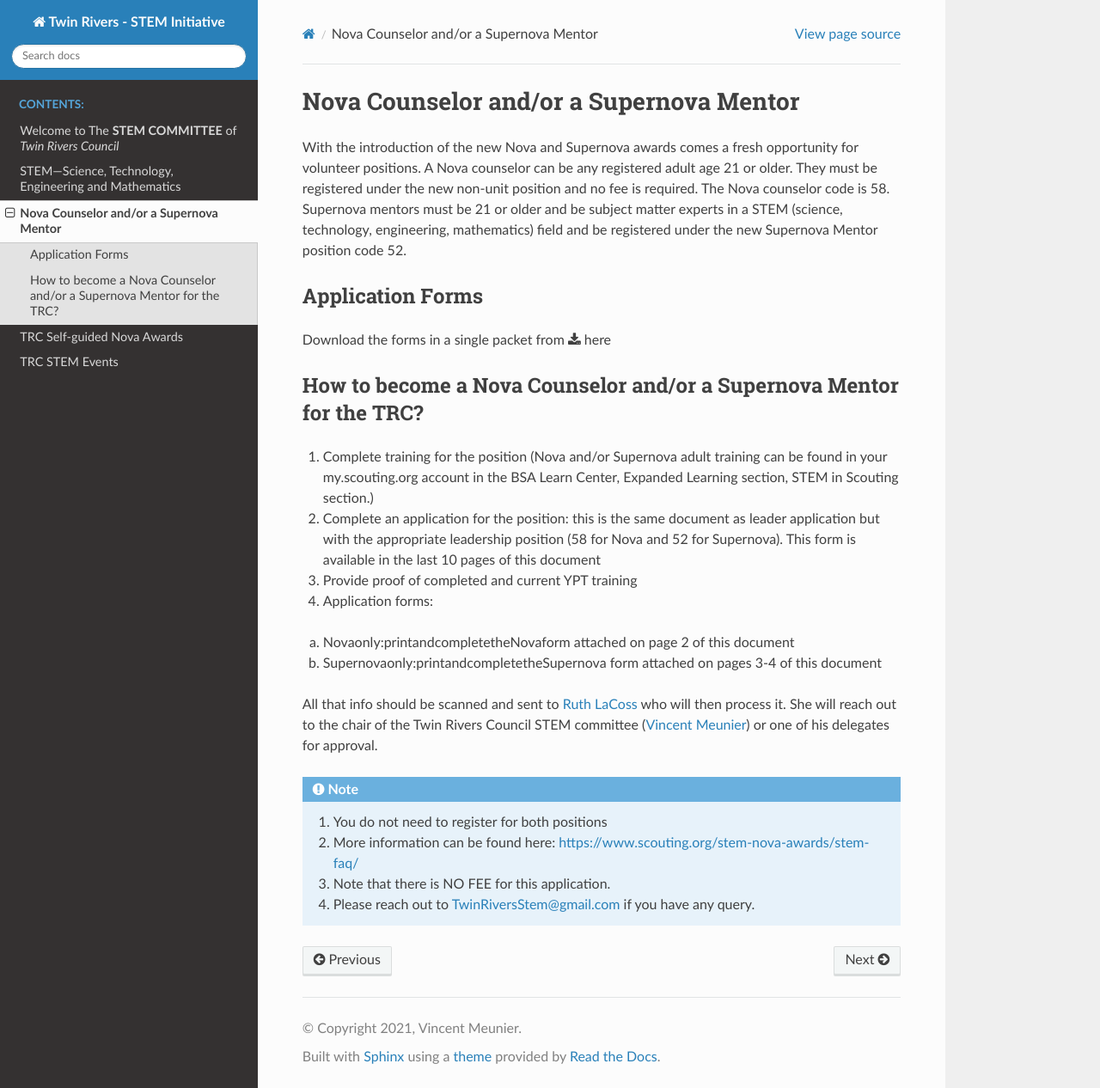
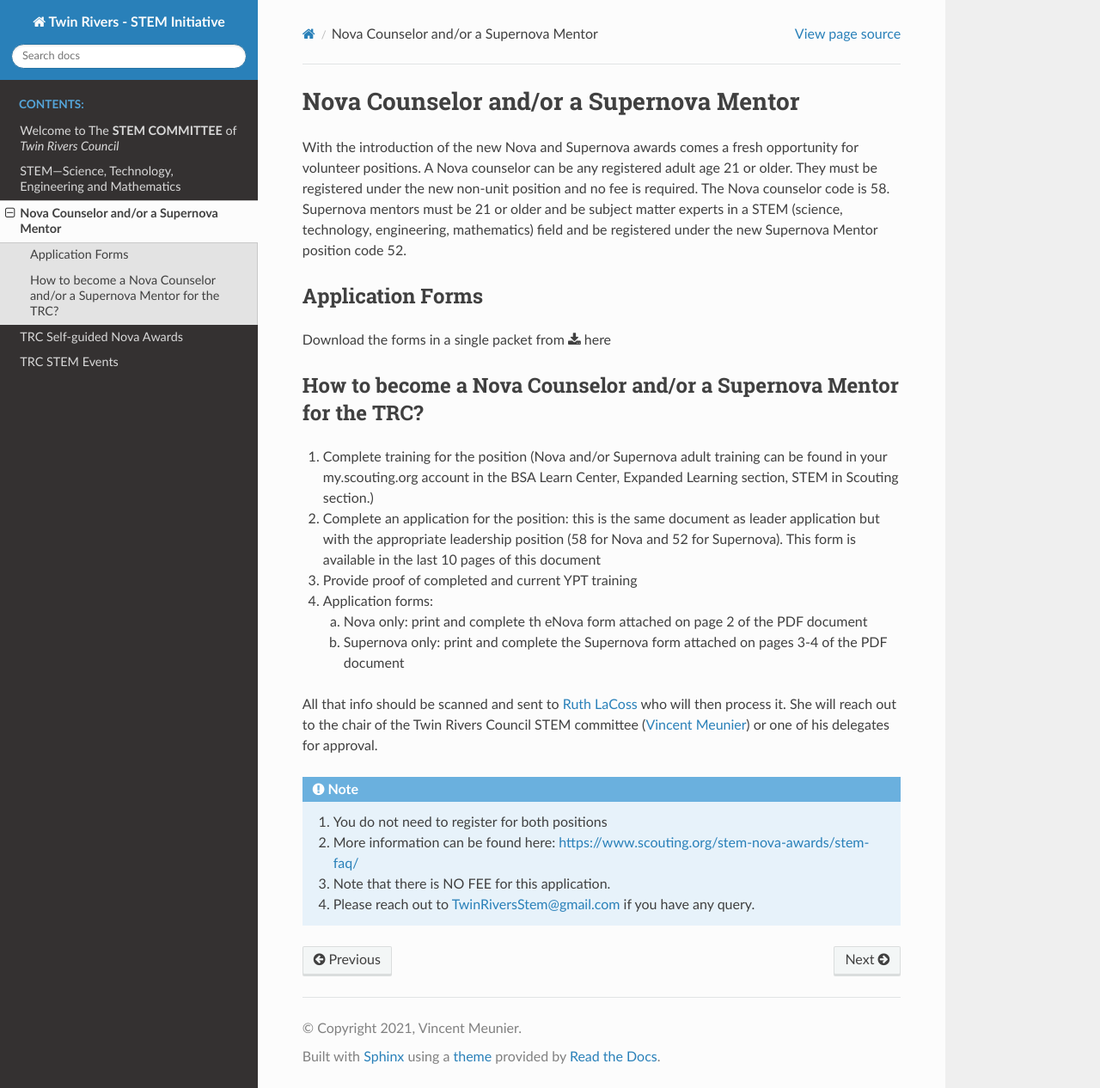
Before and after one commit to meuniv/TRCSTEM, a Sphinx documentation site: the page built from source/becomingacounselor.rst, in a window 1280 px wide and 1266 px high. Shown: the whole window at 86% size. Built offline with Sphinx 7.4.7 and the Read the Docs theme 2.0.0, drawn with Linux system fonts in a browser that asks for light colours.

```diff
--- a/source/becomingacounselor.rst
+++ b/source/becomingacounselor.rst
@@ -19,8 +19,8 @@
 
 4) Application forms:
 
-(a) Novaonly:printandcompletetheNovaform attached on page 2 of this document
-(b) Supernovaonly:printandcompletetheSupernova form attached on pages 3-4 of this document
+   (a) Nova only: print and complete th eNova form attached on page 2 of the PDF document
+   (b) Supernova only: print and complete the Supernova form attached on pages 3-4 of the PDF document
 
 All that info should be scanned and sent to `Ruth LaCoss <mailto:Ruth.LaCoss@scouting.org>`__ who will then process it. She will reach out to the chair of the Twin Rivers Council STEM committee (`Vincent Meunier <mailto:TwinRiversStem@gmail.com>`__) or one of his delegates for approval.
 
```
